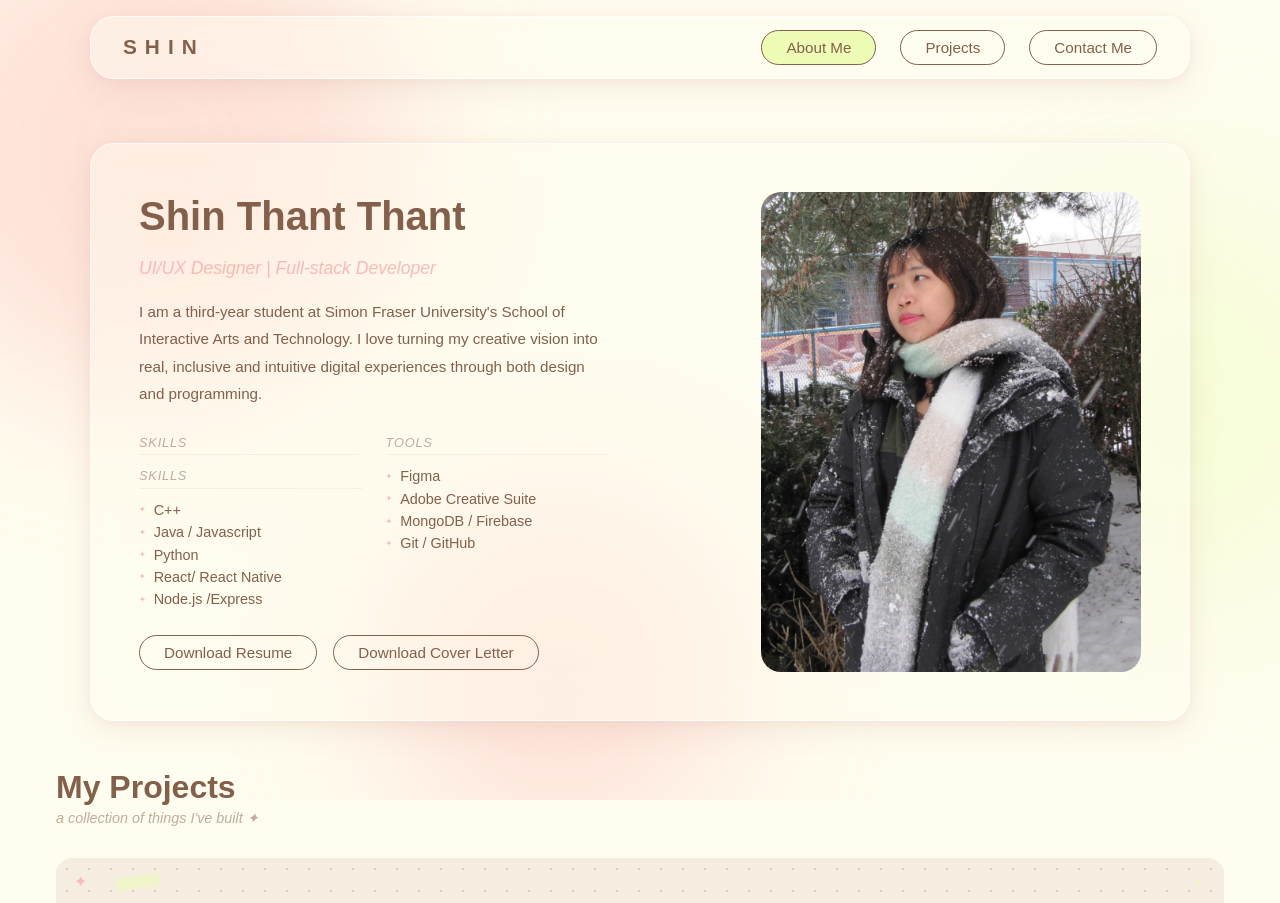
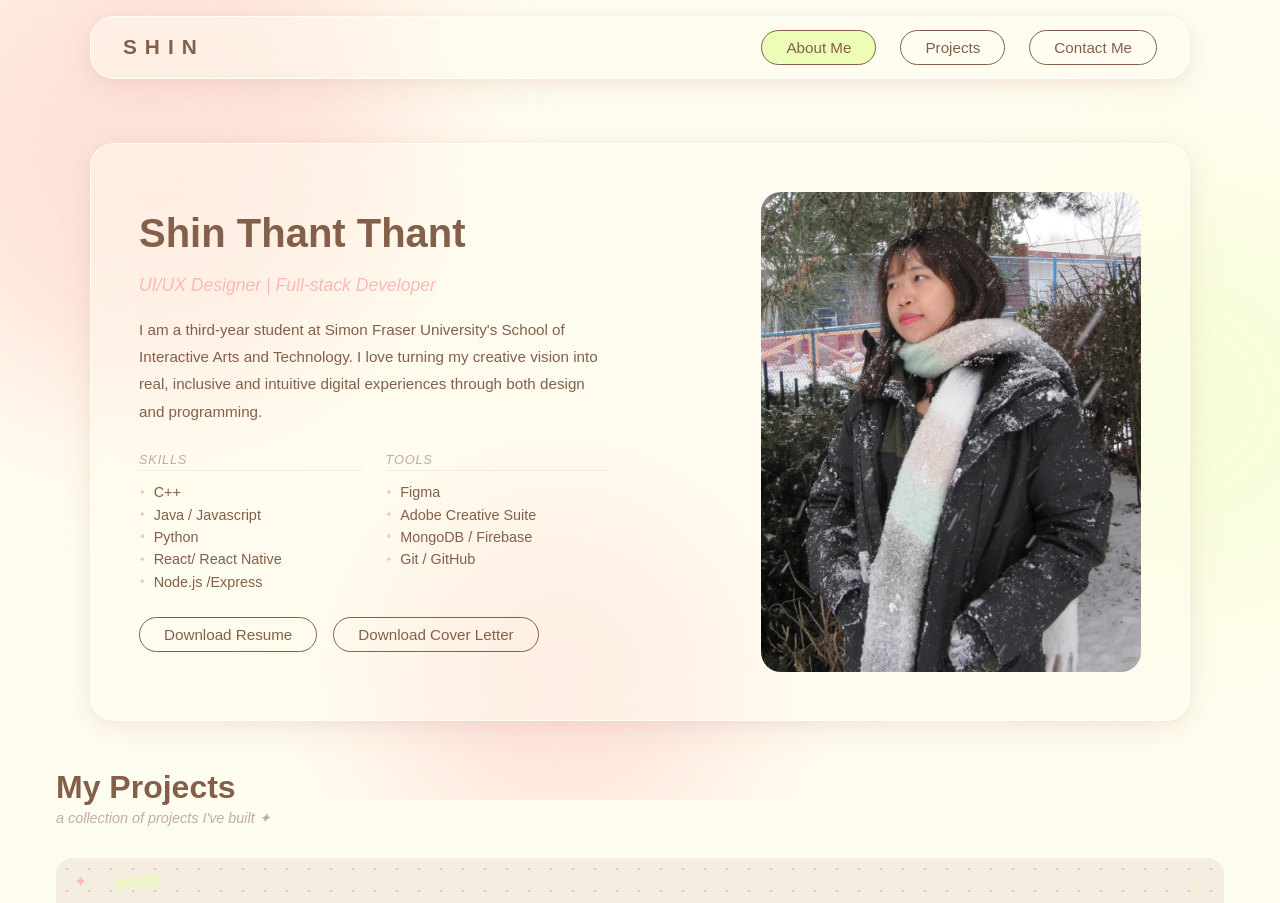
Before and after one commit to shinThantThant09/2026portfolio_shin, a React (Create React App) app: page /#/about in a window 1280 px wide. Shown: the top 903 px of the page. Built offline with nearby package versions, Linux system fonts and the light colour scheme; a web font is replaced by a local one.

Commit message:
Project session

```diff
--- a/src/pages/AboutMe.js
+++ b/src/pages/AboutMe.js
@@ -24,7 +24,6 @@ function AboutMe() {
             {/* Two column skills section */}
             <div className="about-skills-grid">
               <div className="about-skills-col">
-                <p className="about-skills-title">Skills</p>
                 <p className="about-skills-title">Skills</p>
                 <ul className="about-skills-list">
                   <li>C++</li>
--- a/src/pages/Projects.js
+++ b/src/pages/Projects.js
@@ -6,7 +6,7 @@ function Projects() {
   return (
     <div className="projects-wrapper">
       <h2 className="projects-title">My Projects</h2>
-      <p className="projects-sub">a collection of things I've built ✦</p>
+      <p className="projects-sub">a collection of projects I've built ✦</p>
       <div className="pegboard">
         {/* Scattered decorations */}
         <div
--- a/src/stylingpages/AboutMe.css
+++ b/src/stylingpages/AboutMe.css
@@ -70,8 +70,8 @@
   letter-spacing: 0.05rem;
   text-transform: uppercase;
   margin-bottom: 0.3rem;
-  border-bottom: 1px solid rgba(132, 95, 74, 0.15);
-  padding-bottom: 0.3rem;
+  border-bottom: 1px solid rgba(75, 54, 42, 0.15);
+  padding-bottom: 0.2rem;
 }
 
 .about-skills-list {
```
